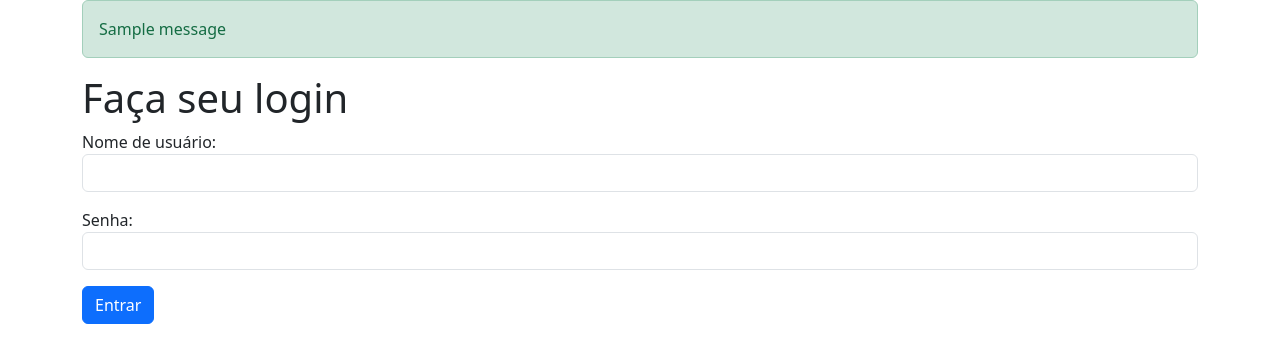
After one commit to Richardwenb/jogoteca, a Flask app: page /login in a window 1280 px wide. The commit adds this page. Shown: the top 363 px of the page. Run offline with Flask 3, Linux system fonts and the light colour scheme; one stand-in notice (Sample message) is shown; some libraries are stand-ins or nearby versions.

Commit message:
mudanças segurança

```diff
--- a/jogoteca.py
+++ b/jogoteca.py
@@ -1,4 +1,4 @@
-from flask import Flask, render_template, request, redirect
+from flask import Flask, render_template, request, redirect, session, flash
 
 class Jogo:
     def __init__(self, nome, categoria, console):
@@ -13,7 +13,7 @@ jogo3 = Jogo('Mortal Kombat', 'Luta', 'PS2')
 lista = [jogo1,jogo2,jogo3]
 
 app = Flask(__name__)
-
+app.secret_key = 'alura'
 
 @app.route('/')
 def index():
@@ -34,4 +34,29 @@ def criar():
     lista.append(jogo)
     return redirect('/')
 
+@app.route('/login')
+def login():
+    return render_template('login.html')
+
+
+@app.route('/autenticar', methods=['POST', ])
+def autenticar():
+    if 'alohomora' == request.form['senha']:
+        session['usuario_logado'] = request.form['usuario']
+        flash(session['usuario_logado'] + ' logado com sucesso!')
+        return redirect('/')
+
+    else:
+        flash('Usuario não logado')
+        return redirect('/login')
+
+
+
+@app.route('/logout')
+def logout():
+    session['usuario_logado'] = None
+    flash('Logout efetuado com sucesso!')
+    return redirect('/')
+
+
 app.run(debug=True)
--- /dev/null
+++ b/templates/login.html
@@ -0,0 +1,30 @@
+<!DOCTYPE html>
+<html>
+  <head>
+    <meta charset="utf-8">
+    <meta name="viewport" content="width=device-width, initial-scale=1">
+    <title>Jogoteca</title>
+    <link rel="stylesheet" href="{{ url_for('static', filename='bootstrap.css') }}">
+  </head>
+  <body>
+    <div class="container">
+
+            {% with messages = get_flashed_messages() %}
+                {% if messages %}
+                    <ul id="messages" class="list-unstyled">
+                    {% for message in messages %}
+                        <li class="alert alert-success">{{ message }}</li>
+                    {% endfor %}
+                    </ul>
+                {% endif %}
+            {% endwith %}
+
+        <h1>Faça seu login</h1>
+        <form method="POST" action="/autenticar">
+            <p><label>Nome de usuário:</label> <input class="form-control" type="text" name="usuario" required></p>
+            <p><label>Senha:</label> <input class="form-control" type="password" name="senha" required></p>
+            <p><button class="btn btn-primary" type="submit">Entrar</button></p>
+        </form>
+    </div>
+</body>
+</html>
```
Also changed, not shown: templates/template.html (+13 -1 lines).
